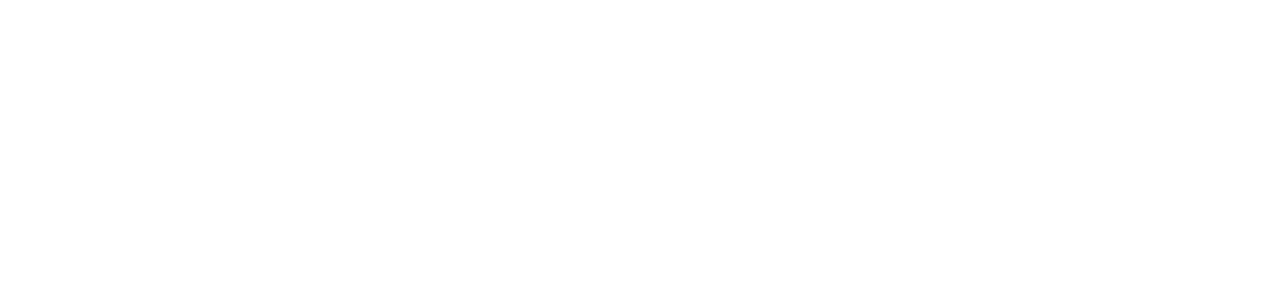
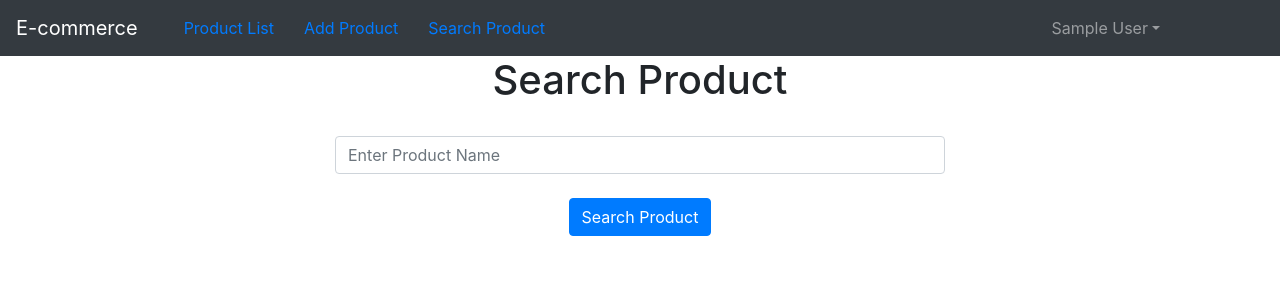
Before and after one commit to ahmed7761/Ecommerce-Dashboard, a React (Create React App) app in the folder ecomm-dashboard/: page /search in a window 1280 px wide. Shown: the top 300 px of the page. Built offline with nearby package versions, Linux system fonts and the light colour scheme; sample sign-in values are in the browser's storage.

Commit message:
made search api and search form

```diff
--- a/ecomm-dashboard/src/App.js
+++ b/ecomm-dashboard/src/App.js
@@ -8,6 +8,7 @@
 import UpdateProduct from "./components/products/UpdateProduct";
 import Protected from "./components/Protected";
 import ProductList from "./components/products/ProductList";
+import SearchProduct from "./components/products/SearchProduct";
 
 function App() {
   return (
@@ -29,6 +30,9 @@
                 <Route path="/update/:id">
                     <Protected Cmp={UpdateProduct} />
                 </Route>
+                <Route path="/search">
+                    <Protected Cmp={SearchProduct} />
+                </Route>
             </Switch>
         </BrowserRouter>
     </div>
--- a/ecomm-dashboard/src/components/includes/Header.js
+++ b/ecomm-dashboard/src/components/includes/Header.js
@@ -13,14 +13,14 @@
     return (
         <div>
             <Navbar bg="dark" variant="dark">
-                <Navbar.Brand>Navbar</Navbar.Brand>
+                <Navbar.Brand>E-commerce</Navbar.Brand>
                 <Nav className="mr-auto nav-bar-wrapper">
                     {
                         localStorage.getItem('user-info') ?
                             <>
                                 <Link to="/">Product List</Link>
                                 <Link to="/add">Add Product</Link>
-                                <Link to="/update">Update Product</Link>
+                                <Link to="/search">Search Product</Link>
                             </>
                             :
                             <>
--- /dev/null
+++ b/ecomm-dashboard/src/components/products/SearchProduct.js
@@ -0,0 +1,19 @@
+import React from 'react';
+import Header from "../includes/Header";
+
+const SearchProduct = () => {
+    return (
+        <div>
+            <Header />
+            <div className="col-sm-6 offset-sm-3">
+                <h1>Search Product</h1>
+                <br/>
+                <input type="text" placeholder="Enter Product Name"  className="form-control"/>
+                <br/>
+                <button className="btn btn-primary">Search Product</button>
+            </div>
+        </div>
+    );
+};
+
+export default SearchProduct;
```
Also changed, not shown: 2 other files (tests, documents, lock files or other folders).
